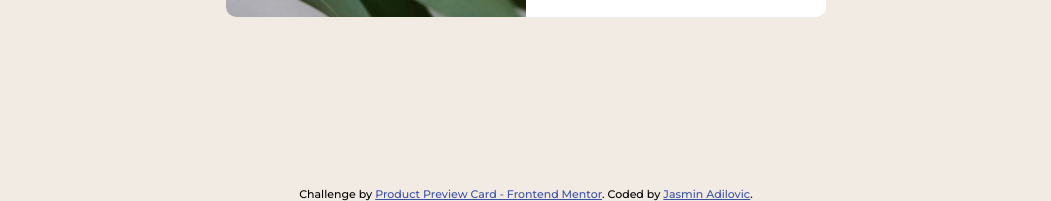
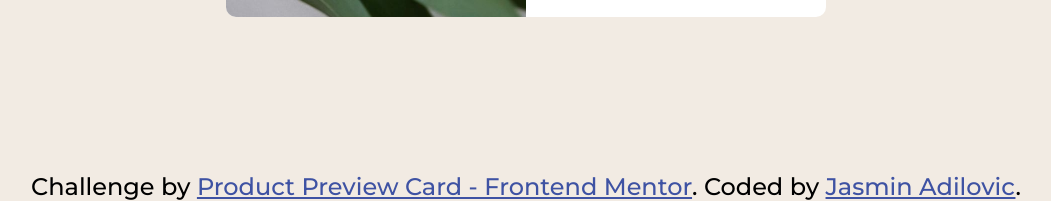
Before and after one commit to jadilovic/product-preview-card, a plain HTML site: page index.html in a window 1280 px wide. Shown: the part 599-800 px from the top of the page, without its empty margins (114-1165 px from the left). Drawn offline with Linux system fonts and the light colour scheme.

Commit message:
increased the size of .attribution font

```diff
--- a/style.css
+++ b/style.css
@@ -108,7 +108,7 @@ button {
 .attribution {
 	position: absolute;
 	bottom: 0;
-	font-size: 11px;
+	font-size: 24px;
 	text-align: center;
 }
 .attribution a {
```
